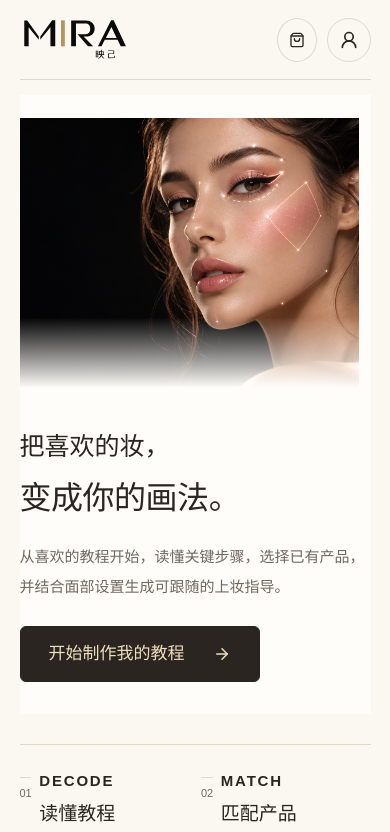
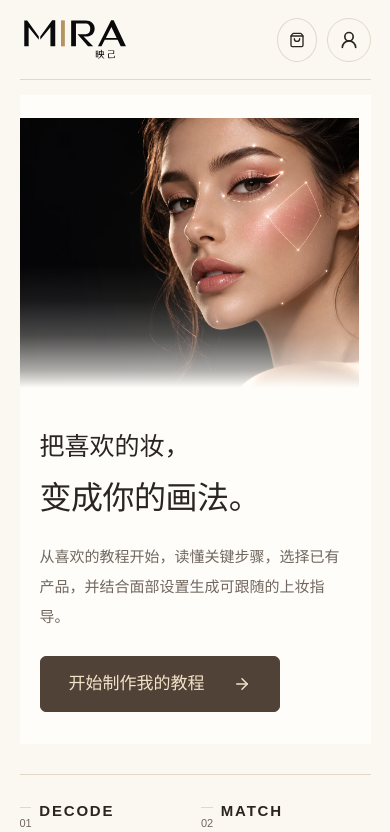
Before and after one commit to Frank219wan/MIRA-, a React (Vite) app in the folder frontend-preview/: page / in a window 390 px wide. Shown: the top 832 px of the page. Built offline with nearby package versions, Linux system fonts and the light colour scheme; no server answers.

Commit message:
feat(frontend): polish tutorial actions and homepage visuals

```diff
--- a/frontend-preview/public/assets/hero/ASSET_SOURCES.md
+++ b/frontend-preview/public/assets/hero/ASSET_SOURCES.md
@@ -2,3 +2,7 @@
 
 - `beauty-kit-flatlay.jpg` — Annie Spratt, [“Makeup brush beside palette”](https://unsplash.com/photos/makeup-brush-beside-palette-dDNnVA2Cc5I), downloaded 2026-10-15 from Unsplash and resized by its image CDN to 1200 px wide. Used only as an editorial image, not as a product record.
 - License: [Unsplash License](https://unsplash.com/license) (free use, including commercial use; attribution appreciated).
+
+## Homepage hero variant
+
+- `beauty-adaptation.webp` — performance-optimized WebP derivative of the existing `beauty-adaptation.png` homepage hero. The visual content is unchanged; the original PNG remains available as the source asset.
--- a/frontend-preview/src/pages/Home.tsx
+++ b/frontend-preview/src/pages/Home.tsx
@@ -31,7 +31,7 @@ export default function Home() {
         </motion.div>
         <div className="hero-visual">
           <div className="hero-image">
-            <img src="/assets/hero/beauty-adaptation.png" alt="面部妆容位置与方向示意" />
+            <img src="/assets/hero/beauty-adaptation.webp" alt="面部妆容位置与方向示意" />
           </div>
         </div>
       </section>
--- a/frontend-preview/src/pages/Recipe.tsx
+++ b/frontend-preview/src/pages/Recipe.tsx
@@ -49,12 +49,6 @@ export default function Recipe() {
           <p>可以先匹配已有产品，也可以使用通用产品需求，直接进入面部扫描。</p>
         </div>
         <div className="product-path-actions">
-          <Button asChild variant="tertiary">
-            <Link to="/product-alternatives" state={{ returnTo: "/tutorial/recipe" }}>
-              查看产品替代方案
-              <ArrowRight size={17} />
-            </Link>
-          </Button>
           <Button asChild variant="outline">
             <Link
               to="/beauty-kit"
--- a/frontend-preview/src/styles.css
+++ b/frontend-preview/src/styles.css
@@ -6,6 +6,9 @@
   --gold-strong: #806237;
   --gold-line: #cdb78f;
   --gold-soft: #f3eadb;
+  --action-primary: #514238;
+  --action-primary-hover: #665246;
+  --action-primary-text: #f2e3c8;
   --warm-gray: #71675f;
   --line: #e2d8ca;
   --surface: #f5f0e8;
@@ -152,11 +155,11 @@ main {
   letter-spacing: 0;
 }
 .button-dark {
-  background: var(--black);
-  color: #f0dfbd;
+  background: var(--action-primary);
+  color: var(--action-primary-text);
 }
 .button-dark:hover {
-  background: #40362f;
+  background: var(--action-primary-hover);
 }
 .button-outline {
   border-color: var(--gold-line);
@@ -433,7 +436,7 @@ input {
 .progress span {
   display: block;
   height: 100%;
-  background: var(--black);
+  background: var(--gold-strong);
   transition: width 0.4s;
 }
 @media (min-width: 1500px) {
@@ -557,7 +560,7 @@ input {
 .journey-progress > span {
   display: block;
   height: 100%;
-  background: var(--black);
+  background: var(--gold-strong);
   transition: width 0.35s ease;
 }
 .journey-back.button::after {
@@ -579,7 +582,7 @@ input {
   gap: 10px;
 }
 .product-path-actions .button {
-  background: var(--white);
+  background: var(--surface-raised);
 }
 
 .tutorial-overview {
@@ -1467,8 +1470,8 @@ button:disabled:hover {
   min-width: 0;
 }
 .parsing-meter {
-  background: var(--black);
-  color: var(--white);
+  background: #665548;
+  color: var(--action-primary-text);
   padding: 25px 30px 22px;
   position: relative;
   border-radius: 10px;
@@ -1879,8 +1882,8 @@ button:disabled:hover {
   background: var(--surface);
   margin-top: 38px;
   padding: 30px 34px;
-  display: flex;
-  justify-content: flex-end;
+  display: grid;
+  grid-template-columns: minmax(320px, 1fr) auto;
   align-items: center;
   gap: 24px;
   border-radius: 10px;
@@ -1892,6 +1895,12 @@ button:disabled:hover {
 .recipe-next p {
   font-size: 15px;
   margin: 0;
+}
+@media (max-width: 760px) {
+  .recipe-next {
+    grid-template-columns: 1fr;
+    padding: 24px;
+  }
 }
 /* Unified interaction states for remaining pages. */
 .category > summary {
@@ -2813,13 +2822,13 @@ button:disabled:hover {
     transform 0.12s ease;
 }
 .button-dark {
-  background: var(--black);
-  color: #f0dfbd;
-  border-color: var(--black);
+  background: var(--action-primary);
+  color: var(--action-primary-text);
+  border-color: var(--action-primary);
 }
 .button-dark:hover {
-  background: #40362f;
-  border-color: #40362f;
+  background: var(--action-primary-hover);
+  border-color: var(--action-primary-hover);
 }
 .button-outline {
   color: var(--black);
@@ -3139,7 +3148,7 @@ button:disabled:hover {
   background: var(--surface);
 }
 .account-avatar:focus-visible {
-  outline: 2px solid #111;
+  outline: 3px solid var(--gold);
   outline-offset: 3px;
 }
 .demo-login {
@@ -3431,8 +3440,22 @@ button:disabled:hover {
   inset: 0 0 0 20%;
   z-index: -1;
   pointer-events: none;
-  -webkit-mask-image: linear-gradient(to right, transparent, #000 44%);
-  mask-image: linear-gradient(to right, transparent, #000 44%);
+  -webkit-mask-image: linear-gradient(
+    to right,
+    transparent 0%,
+    rgba(0, 0, 0, 0.08) 12%,
+    rgba(0, 0, 0, 0.34) 27%,
+    rgba(0, 0, 0, 0.72) 42%,
+    #000 54%
+  );
+  mask-image: linear-gradient(
+    to right,
+    transparent 0%,
+    rgba(0, 0, 0, 0.08) 12%,
+    rgba(0, 0, 0, 0.34) 27%,
+    rgba(0, 0, 0, 0.72) 42%,
+    #000 54%
+  );
 }
 .hero-editorial .hero-image { height: 100%; border: 0; border-radius: 0; }
 .hero-editorial .hero-image > img {
@@ -3472,7 +3495,14 @@ button:disabled:hover {
 
 .hero-editorial .hero-visual::after {
   content: ""; position: absolute; inset: 0;
-  background: linear-gradient(to bottom, transparent 76%, var(--white));
+  background: linear-gradient(
+    to bottom,
+    rgba(255, 253, 249, 0) 58%,
+    rgba(255, 253, 249, 0.08) 70%,
+    rgba(255, 253, 249, 0.28) 82%,
+    rgba(255, 253, 249, 0.68) 94%,
+    var(--white) 100%
+  );
 }
 
 .uploaded-media-preview { margin-bottom: 20px; background: var(--surface); border-radius: 8px; overflow: hidden; }
@@ -3487,7 +3517,7 @@ button:disabled:hover {
 .region-canvas.region-canvas-photo img { height: auto; object-fit: contain; }
 
 .local-preference-body > label { display: grid; gap: 8px; margin: 16px 0; font-size: 15px; }
-.local-preference-body > label input, .local-preference-body > label select { width: 100%; min-height: 44px; padding: 10px 12px; font: inherit; color: inherit; background: white; border: 1px solid var(--line); border-radius: 6px; }
+.local-preference-body > label input, .local-preference-body > label select { width: 100%; min-height: 44px; padding: 10px 12px; font: inherit; color: inherit; background: var(--surface-raised); border: 1px solid var(--line); border-radius: 6px; }
 
 /* Quiet hierarchy improvements across the existing tutorial journey. */
 .page-eyebrow {
@@ -3514,12 +3544,13 @@ button:disabled:hover {
   margin-bottom: 12px;
 }
 .product-path-actions .button-dark {
-  background: var(--black);
-  border-color: var(--black);
-  color: var(--white);
+  background: var(--action-primary);
+  border-color: var(--action-primary);
+  color: var(--action-primary-text);
 }
 .product-path-actions .button-dark:hover {
-  background: #2c2c2f;
+  background: var(--action-primary-hover);
+  border-color: var(--action-primary-hover);
 }
 .scan-guide-image {
   aspect-ratio: 2 / 1;
@@ -3990,3 +4021,14 @@ textarea:focus-visible {
     width: 100%;
   }
 }
+
+/* Keep the homepage copy comfortably inset from the visual boundary. */
+.hero-editorial .hero-copy {
+  padding-left: clamp(20px, 2vw, 32px);
+}
+
+@media (max-width: 700px) {
+  .hero-editorial .hero-copy {
+    padding-inline: 20px;
+  }
+}
```
Also changed, not shown: frontend-preview/public/assets/hero/beauty-adaptation.webp (added).
